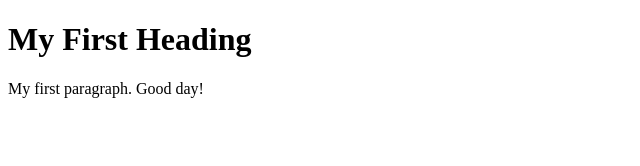
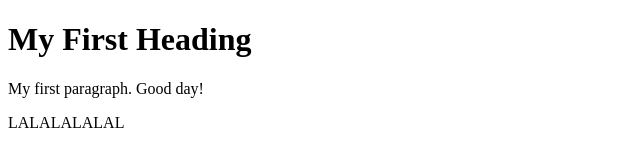
Before and after one commit to bqzk/testblog, a plain HTML site: page index.html in a window 1280 px wide. Shown: the whole page, without its empty margins (0-640 px from the left). Drawn offline with Linux system fonts and the light colour scheme.

Commit message:
new changes

```diff
--- a/index.html
+++ b/index.html
@@ -3,5 +3,6 @@
 <body>
 <h1>My First Heading</h1>
 <p>My first paragraph. Good day!</p>
+<span>LALALALALAL</span>
 </body>
 </html>
```
